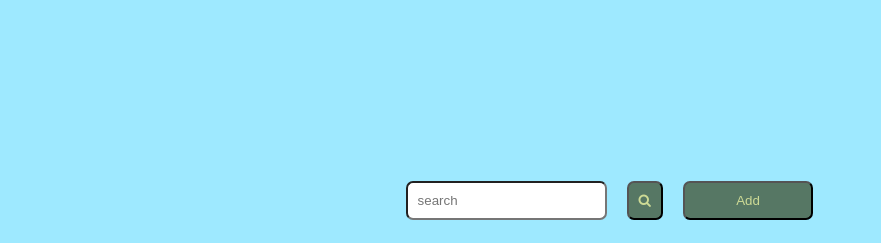
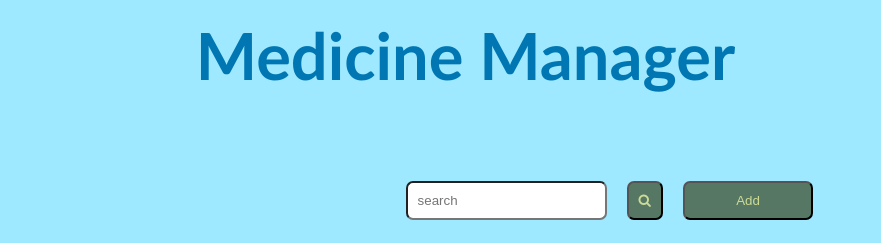
Before and after one commit to hamikosan/easydmsfront, a website: page medicine_manage.html in a window 1280 px wide. Shown: the top 243 px of the page, 399-1280 px from the left. Drawn offline with nearby package versions, Linux system fonts and the light colour scheme.

Commit message:
modified

```diff
--- a/medicine_manage.html
+++ b/medicine_manage.html
@@ -14,6 +14,7 @@
             <script>
                 $.get("navbar.html", function(data){
                     $("#navb").append(data);
+                    $("#navb").append('<h4 style="margin-left: 200px;">Medicine Manager</h4>');
                 });
             </script>
         </div>
--- a/medstyle.css
+++ b/medstyle.css
@@ -11,7 +11,11 @@ h1{
     font-size: 16px;
     font-weight: border;
 }
-
+h4{
+    font-size: 65px;
+    margin: 0;
+    color: #0077b3;
+}
 a{
     color: #cdda95;
     text-decoration: none;
--- a/news page/newsstyle.css
+++ b/news page/newsstyle.css
@@ -12,7 +12,11 @@ h1{
     font-size: 16px;
     font-weight: border;
 }
-
+h4{
+    font-size: 65px;
+    margin: 0;
+    color: #0077b3;
+}
 a{
     color: #cdda95;
     text-decoration: none;
--- a/style.css
+++ b/style.css
@@ -11,6 +11,10 @@ html{
 h1{
     font-size: 16px;
     font-weight: border;
+}
+h4{
+    font-size: 65px;
+    margin: 0;
 }
 a{
     color: #cdda95;
```
Also changed, not shown: account_manager_page.html (+1 -0 lines), news page/news_list_page.html (+1 -0 lines), report_check_page.html (+1 -0 lines), report_page.html (+1 -0 lines).
